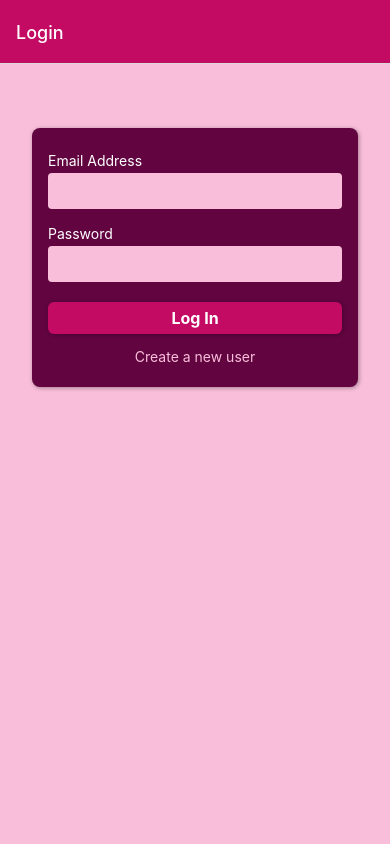
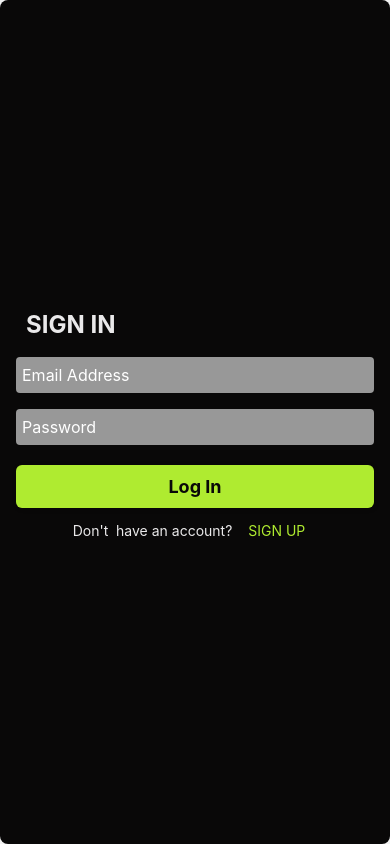
Before and after one commit to Harshit-Prandiyal/SwiftShop, a React Native app: screen /Login in a window 390 px wide. Built offline with nearby package versions, Linux system fonts and the light colour scheme.

Commit message:
Auth styling finalised

```diff
--- a/App.js
+++ b/App.js
@@ -97,9 +97,7 @@ function AuthStack() {
   return (
     <Stack.Navigator
       screenOptions={{
-        headerStyle: { backgroundColor: GlobalStyles.colors.primary500 },
-        headerTintColor: "white",
-        contentStyle: { backgroundColor: GlobalStyles.colors.primary100 },
+        headerShown:false,
       }}
     >
       <Stack.Screen name="Login" component={LoginScreen} />
--- a/components/Auth/AuthContent.js
+++ b/components/Auth/AuthContent.js
@@ -1,10 +1,10 @@
-import { useState } from 'react';
-import { Alert, StyleSheet, View } from 'react-native';
-import { useNavigation } from '@react-navigation/native';
+import { useState } from "react";
+import { Alert, StyleSheet, View, Text } from "react-native";
+import { useNavigation } from "@react-navigation/native";
 
-import FlatButton from '../FlatButton';
-import AuthForm from './AuthForm';
-import { GlobalStyles } from '../../costants/colors';
+import FlatButton from "../FlatButton";
+import AuthForm from "./AuthForm";
+import { GlobalStyles } from "../../costants/colors";
 
 function AuthContent({ isLogin, onAuthenticate }) {
   const navigation = useNavigation();
@@ -18,9 +18,9 @@ function AuthContent({ isLogin, onAuthenticate }) {
 
   function switchAuthModeHandler() {
     if (isLogin) {
-      navigation.replace('Signup');
+      navigation.replace("Signup");
     } else {
-      navigation.replace('Login');
+      navigation.replace("Login");
     }
   }
 
@@ -30,7 +30,7 @@ function AuthContent({ isLogin, onAuthenticate }) {
     email = email.trim();
     password = password.trim();
 
-    const emailIsValid = email.includes('@');
+    const emailIsValid = email.includes("@");
     const passwordIsValid = password.length > 6;
     const emailsAreEqual = email === confirmEmail;
     const passwordsAreEqual = password === confirmPassword;
@@ -40,7 +40,7 @@ function AuthContent({ isLogin, onAuthenticate }) {
       !passwordIsValid ||
       (!isLogin && (!emailsAreEqual || !passwordsAreEqual))
     ) {
-      Alert.alert('Invalid input', 'Please check your entered credentials.');
+      Alert.alert("Invalid input", "Please check your entered credentials.");
       setCredentialsInvalid({
         email: !emailIsValid,
         confirmEmail: !emailIsValid || !emailsAreEqual,
@@ -54,14 +54,27 @@ function AuthContent({ isLogin, onAuthenticate }) {
 
   return (
     <View style={styles.authContent}>
+      <Text style={styles.heading}>{isLogin ? "SIGN IN " : "SIGN UP"}</Text>
       <AuthForm
         isLogin={isLogin}
         onSubmit={submitHandler}
         credentialsInvalid={credentialsInvalid}
       />
       <View style={styles.buttons}>
-        <FlatButton onPress={switchAuthModeHandler}>
-          {isLogin ? 'Create a new user' : 'Log in instead'}
+        <Text
+          style={{
+            color: GlobalStyles.colors.white69,
+            textAlign: "center",
+            paddingVertical: 6,
+          }}
+        >
+          {isLogin ? "Don't  have an account? " : "already have an account"}
+        </Text>
+        <FlatButton
+          onPress={switchAuthModeHandler}
+          color={GlobalStyles.colors.green69}
+        >
+          {isLogin ? "SIGN UP" : "SIGN IN"}
         </FlatButton>
       </View>
     </View>
@@ -72,18 +85,22 @@ export default AuthContent;
 
 const styles = StyleSheet.create({
   authContent: {
-    marginTop: 64,
-    marginHorizontal: 32,
     padding: 16,
     borderRadius: 8,
-    backgroundColor: GlobalStyles.colors.primary800,
-    elevation: 2,
-    shadowColor: 'black',
-    shadowOffset: { width: 1, height: 1 },
-    shadowOpacity: 0.35,
-    shadowRadius: 4,
+    flex: 1,
+    justifyContent: "center",
+    backgroundColor: GlobalStyles.colors.black69,
+  },
+  heading: {
+    fontSize: 24,
+    fontWeight: "bold",
+    marginHorizontal: 10,
+    marginVertical: 10,
+    color: GlobalStyles.colors.white69,
   },
   buttons: {
     marginTop: 8,
+    flexDirection: "row",
+    justifyContent: "center",
   },
 });
--- a/components/Auth/AuthForm.js
+++ b/components/Auth/AuthForm.js
@@ -1,6 +1,6 @@
 import { useState } from 'react';
 import { StyleSheet, View } from 'react-native';
-
+import { GlobalStyles } from '../../costants/colors';
 import Button from '../Button';
 import Input from './Input'
 
@@ -82,7 +82,7 @@ function AuthForm({ isLogin, onSubmit, credentialsInvalid }) {
           />
         )}
         <View style={styles.buttons}>
-          <Button onPress={submitHandler}>
+          <Button onPress={submitHandler} color={GlobalStyles.colors.green69}>
             {isLogin ? 'Log In' : 'Sign Up'}
           </Button>
         </View>
@@ -97,4 +97,7 @@ const styles = StyleSheet.create({
   buttons: {
     marginTop: 12,
   },
+  login:{
+    backgroundColor: GlobalStyles.colors.green69,
+  }
 });
--- a/components/Auth/Input.js
+++ b/components/Auth/Input.js
@@ -12,9 +12,9 @@ function Input({
 }) {
   return (
     <View style={styles.inputContainer}>
-      <Text style={[styles.label, isInvalid && styles.labelInvalid]}>
+      {/* <Text style={[styles.label, isInvalid && styles.labelInvalid]}>
         {label}
-      </Text>
+      </Text> */}
       <TextInput
         style={[styles.input, isInvalid && styles.inputInvalid]}
         autoCapitalize="none"
@@ -22,6 +22,8 @@ function Input({
         secureTextEntry={secure}
         onChangeText={onUpdateValue}
         value={value}
+        placeholder={label}
+        placeholderTextColor={'white'}
       />
     </View>
   );
@@ -43,9 +45,10 @@ const styles = StyleSheet.create({
   input: {
     paddingVertical: 8,
     paddingHorizontal: 6,
-    backgroundColor: GlobalStyles.colors.primary100,
+    backgroundColor: GlobalStyles.colors.lightgray69,
     borderRadius: 4,
     fontSize: 16,
+    color: 'white',
   },
   inputInvalid: {
     backgroundColor: GlobalStyles.colors.error100,
--- a/components/Button.js
+++ b/components/Button.js
@@ -3,6 +3,7 @@ import { Pressable, StyleSheet, Text, View } from 'react-native';
 import { GlobalStyles } from '../costants/colors';
 
 function Button({ children, onPress }) {
+
   return (
     <Pressable
       style={({ pressed }) => [styles.button, pressed && styles.pressed]}
@@ -22,7 +23,7 @@ const styles = StyleSheet.create({
     borderRadius: 6,
     paddingVertical: 6,
     paddingHorizontal: 12,
-    backgroundColor: GlobalStyles.colors.primary500,
+    backgroundColor: GlobalStyles.colors.green69,
     elevation: 2,
     shadowColor: 'black',
     shadowOffset: { width: 1, height: 1 },
@@ -34,8 +35,9 @@ const styles = StyleSheet.create({
   },
   buttonText: {
     textAlign: 'center',
-    color: 'white',
-    fontSize: 16,
+    color: GlobalStyles.colors.black69,
+    fontSize: 18,
+    margin:5,
     fontWeight: 'bold'
   },
 });
--- a/components/FlatButton.js
+++ b/components/FlatButton.js
@@ -2,14 +2,17 @@ import { Pressable, StyleSheet, Text, View } from 'react-native';
 
 import { GlobalStyles } from '../costants/colors';
 
-function FlatButton({ children, onPress }) {
+function FlatButton({ children, onPress , color}) {
+  if(!color){
+    color = GlobalStyles.colors.green69;
+  }
   return (
     <Pressable
       style={({ pressed }) => [styles.button, pressed && styles.pressed]}
       onPress={onPress}
     >
       <View>
-        <Text style={styles.buttonText}>{children}</Text>
+        <Text style={{...styles.buttonText,color:color}}>{children}</Text>
       </View>
     </Pressable>
   );
@@ -27,6 +30,6 @@ const styles = StyleSheet.create({
   },
   buttonText: {
     textAlign: 'center',
-    color: GlobalStyles.colors.primary100,
+    color: GlobalStyles.colors.black69,
   },
 });
--- a/screens/mainscreen.js
+++ b/screens/mainscreen.js
@@ -11,6 +11,7 @@ import { Ionicons } from "@expo/vector-icons";
 import { fetchProducts } from "../util/http";
 import ProductItem from "../components/productItem";
 import { GlobalStyles } from "../costants/colors";
+import LoadingOverlay from "../components/LoadingOverlay";
 
 import { useDispatch } from "react-redux";
 import { addProduct } from "../redux/slices/productsSLice";
@@ -95,11 +96,7 @@ function Mainscreen({ navigation }) {
       </View>
     );
   } else {
-    return (
-      <View styles={styles.rootContainer}>
-        <Text>Loading !!!</Text>
-      </View>
-    );
+    return <LoadingOverlay message="Preparing the app..." />;
   }
 }
 export default Mainscreen;
```
